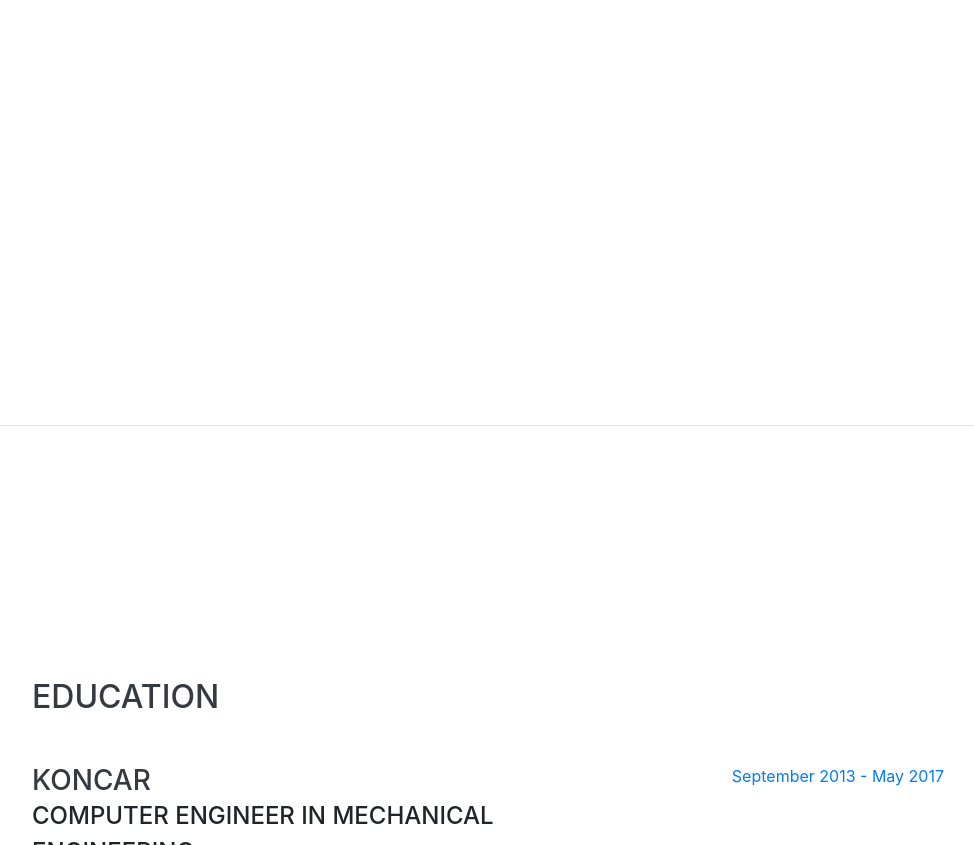
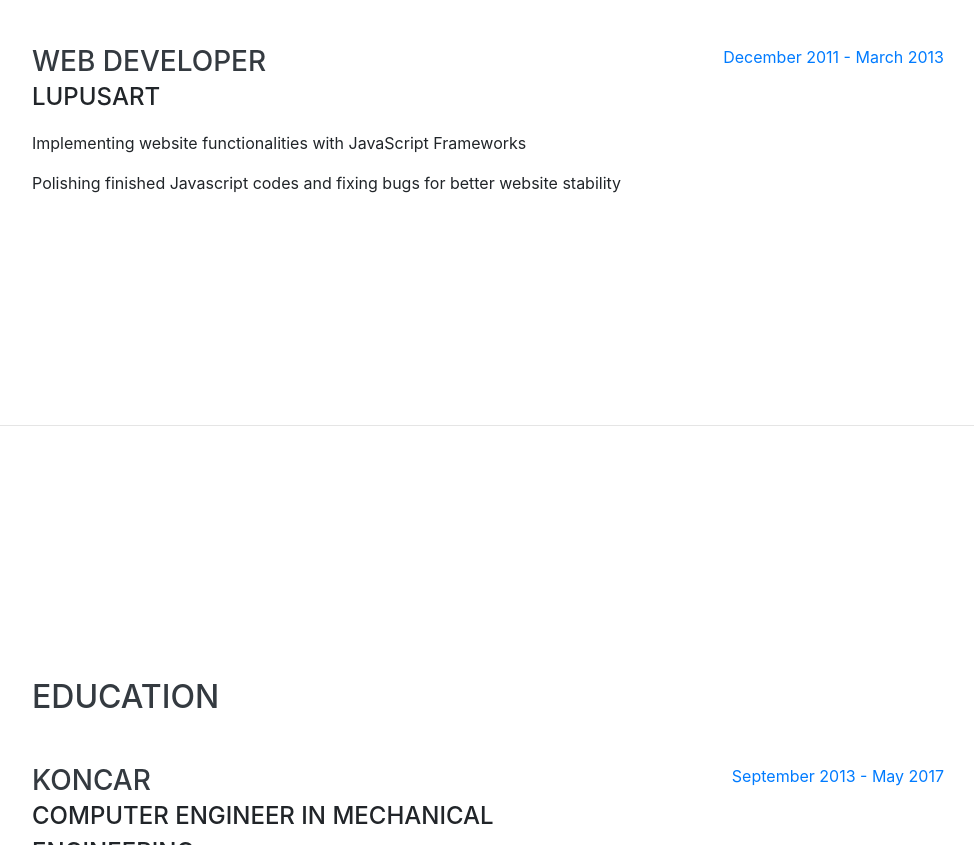
Before and after one commit to MarkoMalec/markomalec.github.io, a website with bundled scripts: page index.html in a window 1280 px wide. Shown: the part 1176-2021 px from the top of the page, without its empty margins (288-1262 px from the left). Built offline with nearby package versions, Linux system fonts and the light colour scheme; a web font is replaced by a local one.

Commit message:
Update index.html

```diff
--- a/index.html
+++ b/index.html
@@ -110,18 +110,19 @@
             <span class="text-primary">January 2018 - August 2019</span>
           </div>
         </div>
-<!---
+
         <div class="resume-item d-flex flex-column flex-md-row justify-content-between mb-5">
           <div class="resume-content">
             <h3 class="mb-0">Web Developer</h3>
-            <div class="subheading mb-3">Intelitec Solutions</div>
-            <p>Capitalize on low hanging fruit to identify a ballpark value added activity to beta test. Override the digital divide with additional clickthroughs from DevOps. Nanotechnology immersion along the information highway will close the loop on focusing solely on the bottom line.</p>
+            <div class="subheading mb-3">Lupusart</div>
+            <p>Implementing website functionalities with JavaScript Frameworks</p>
+            <p>Polishing finished Javascript codes and fixing bugs for better website stability</p>
           </div>
           <div class="resume-date text-md-right">
             <span class="text-primary">December 2011 - March 2013</span>
           </div>
         </div>
-
+<!---
         <div class="resume-item d-flex flex-column flex-md-row justify-content-between mb-5">
           <div class="resume-content">
             <h3 class="mb-0">Junior Web Designer</h3>
```
